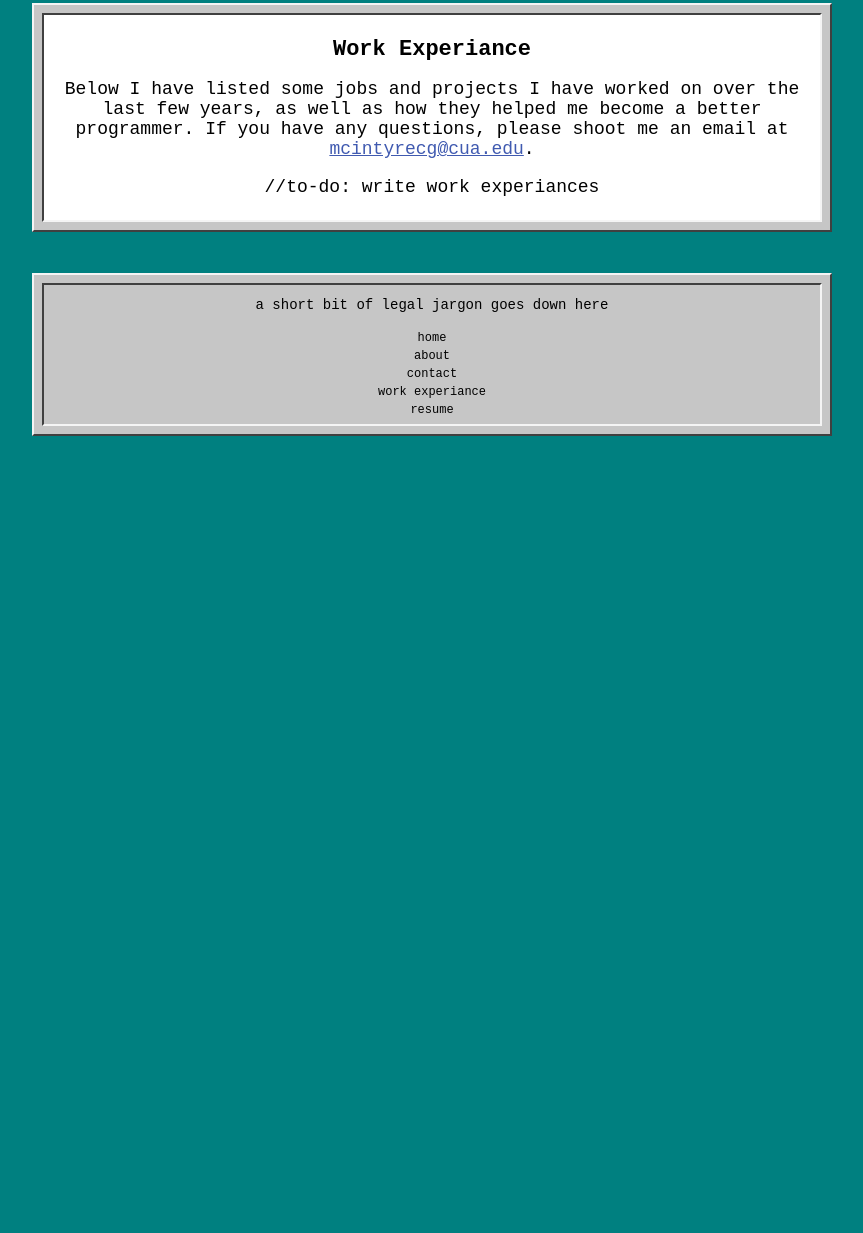
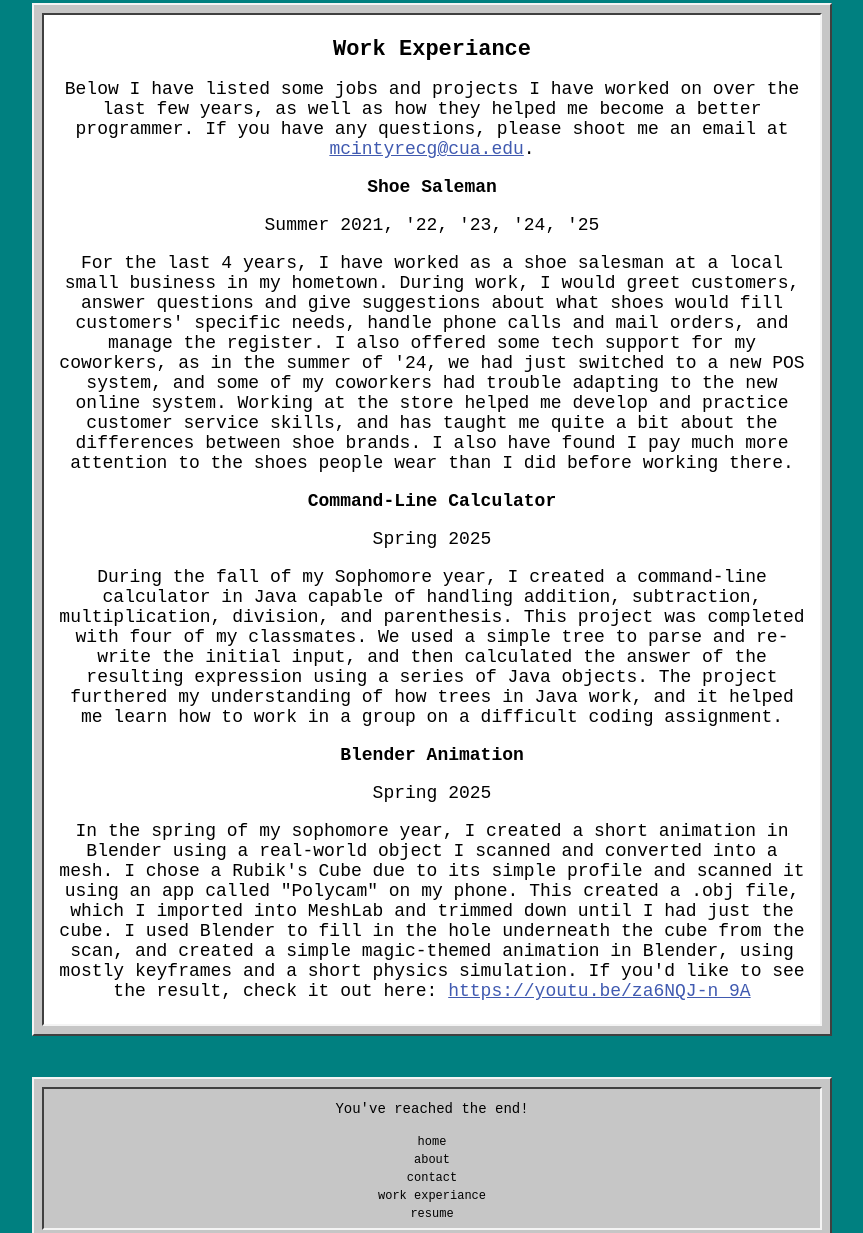
Before and after one commit to AdroitCrow/connormcintyre.github.io, a plain HTML site: page workexp.html in a window 1280 px wide. Shown: the part 156-1389 px from the top of the page, without its empty margins (208-1071 px from the left). Before the commit the page ends 800 px from the top, so only its background shows below. Drawn offline with Linux system fonts and the light colour scheme.

Commit message:
Add files via upload

```diff
--- a/stylemac2.css
+++ b/stylemac2.css
@@ -84,6 +84,11 @@ font-variant: normal;
 font-weight: 600;
 line-height: 15.4px;
 text-align:center; }
+
+.bodyheader {
+  font-size: 18px;
+  font-weight: 700;
+}
 
 p { font-family: "Courier New", Courier, "Lucida Sans Typewriter", "Lucida Typewriter", monospace;
 font-size: 18px;
--- a/workexp.html
+++ b/workexp.html
@@ -54,8 +54,48 @@
             Below I have listed some jobs and projects I have worked on over the last few years, as well as how they helped me become
             a better programmer. If you have any questions, please shoot me an email at <a class="email" href="mailto:mcintyrecg@cua.edu">mcintyrecg@cua.edu</a>.
           </p>
+          <p class="bodyheader">
+            Shoe Saleman
+          </p>
           <p>
-            //to-do: write work experiances
+            Summer 2021, '22, '23, '24, '25
+          </p>
+          <p>
+            For the last 4 years, I have worked as a shoe salesman at a local small business in my hometown.
+            During work, I would greet customers, answer questions and give suggestions about what shoes would
+            fill customers' specific needs, handle phone calls and mail orders, and manage the register. I also
+            offered some tech support for my coworkers, as in the summer of '24, we had just switched to a new
+            POS system, and some of my coworkers had trouble adapting to the new online system. Working at the
+            store helped me develop and practice customer service skills, and has taught me quite a bit about
+            the differences between shoe brands. I also have found I pay much more attention to the shoes
+            people wear than I did before working there.
+          </p>
+          <p class="bodyheader">
+            Command-Line Calculator
+          </p>
+          <p>
+            Spring 2025
+          </p>
+          <p>
+            During the fall of my Sophomore year, I created a command-line calculator in Java capable of handling addition,
+            subtraction, multiplication, division, and parenthesis. This project was completed with four of my classmates. We used a simple tree to parse
+             and re-write the initial input, and then calculated the answer of the resulting expression
+             using a series of Java objects. The project furthered my understanding of how trees in Java
+             work, and it helped me learn how to work in a group on a difficult coding assignment.
+          </p>
+          <p class="bodyheader">
+           Blender Animation
+          </p>
+          <p>
+            Spring 2025
+          </p>
+          <p>
+            In the spring of my sophomore year, I created a short animation in Blender using a real-world object I
+            scanned and converted into a mesh. I chose a Rubik's Cube due to its simple profile and scanned it
+            using an app called "Polycam" on my phone. This created a .obj file, which I imported into MeshLab
+             and trimmed down until I had just the cube. I used Blender to fill in the hole underneath the cube
+             from the scan, and created a simple magic-themed animation in Blender, using mostly keyframes and a
+             short physics simulation. If you'd like to see the result, check it out here: <a class="email" href="https://youtu.be/za6NQJ-n_9A">https://youtu.be/za6NQJ-n_9A</a>
           </p>
         </main>
       </div>
@@ -63,7 +103,7 @@
       <div class="gridbox3">
         <footer>
           <p class="bottom-text">
-            a short bit of legal jargon goes down here
+            You've reached the end!
           </p>
           <a class="bottom-link" href="index.html">
             home
```
Also changed, not shown: about2.html (+18 -8 lines), contact2.html (+2 -2 lines), index.html (+5 -5 lines), resume2.html (+2 -2 lines).
